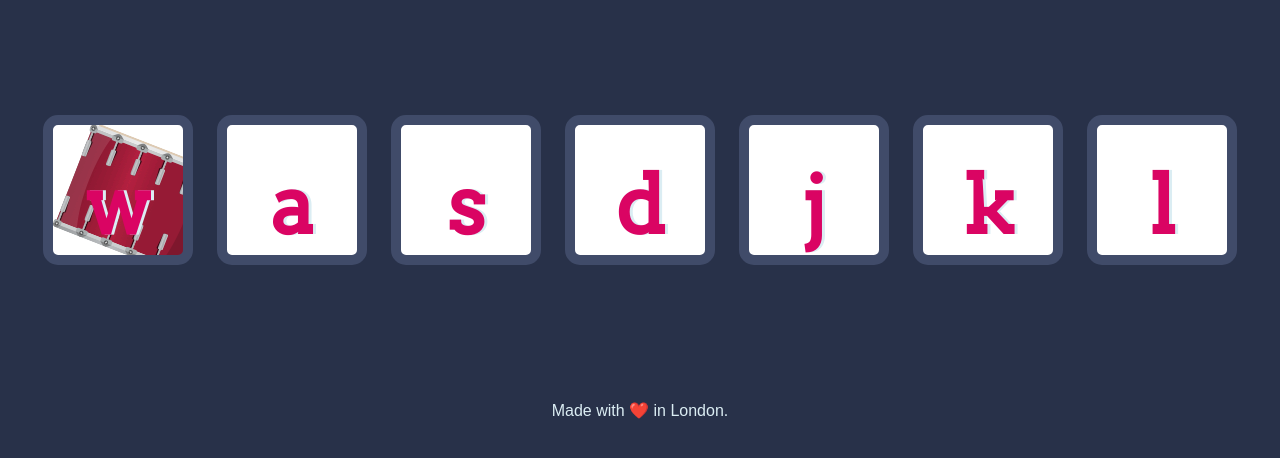
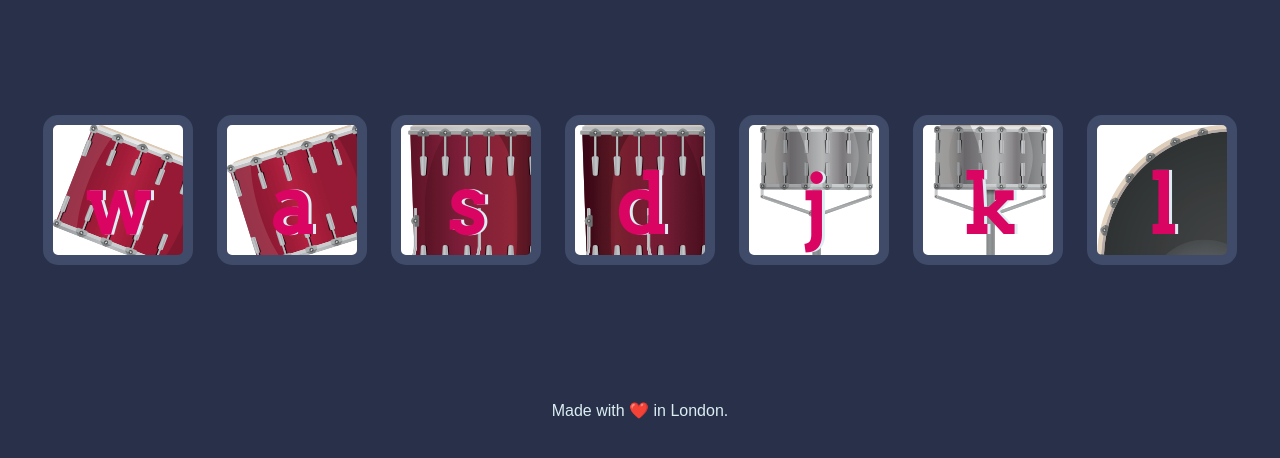
Before and after one commit to codewithgkg/JavaScript, a plain HTML site: page Drum kit/index.html in a window 1280 px wide. Shown: the part 174-632 px from the top of the page. Drawn offline with Linux system fonts and the light colour scheme.

Commit message:
styles.css

```diff
--- a/Drum kit/styles.css
+++ b/Drum kit/styles.css
@@ -21,27 +21,27 @@ body {
   }
 
   .a {
-
+      background-image: url("images/tom2.png");
   }
 
   .s {
-
+      background-image: url("images/tom3.png");
   }
 
   .d {
-
+      background-image: url("images/tom4.png");
   }
 
   .j {
-
+      background-image: url("images/snare.png");
   }
 
   .k {
-
+      background-image: url("images/snare.png");
   }
 
   .l {
-
+      background-image: url("images/kick.png");
   }
 
   .set {
```
